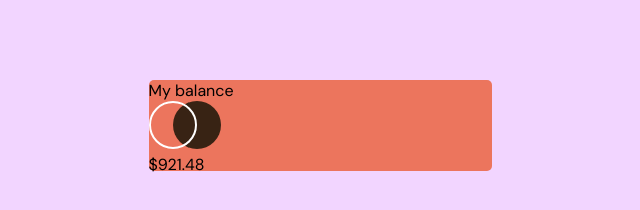
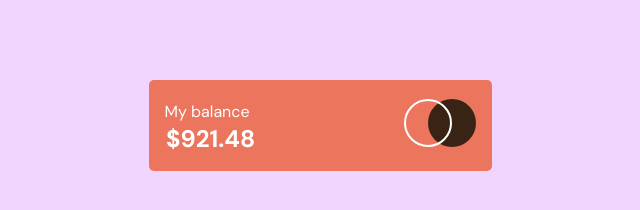
Before and after one commit to Have-Samuel/expenses-chart-component, a plain HTML site: page index.html in a window 1280 px wide. Shown: the whole page, without its empty margins (320-960 px from the left). Drawn offline with Linux system fonts and the light colour scheme.

Commit message:
Styling the Fast Section

```diff
--- a/style.css
+++ b/style.css
@@ -19,3 +19,26 @@ body {
   width: 343px;
   height: 91px;
 }
+
+.line-up {
+  display: flex;
+  justify-content: space-between;
+  align-items: center;
+  height: 100%;
+  padding: 0 1rem;
+}
+
+.line-up span {
+  color: #fff;
+  font-size: 1rem;
+  font-weight: 500;
+  margin-top: -1.8rem;
+}
+
+.number {
+  color: #fff;
+  font-size: 1.5rem;
+  font-weight: 700;
+  margin-left: 1.1rem;
+  margin-top: -3rem;
+}
```
